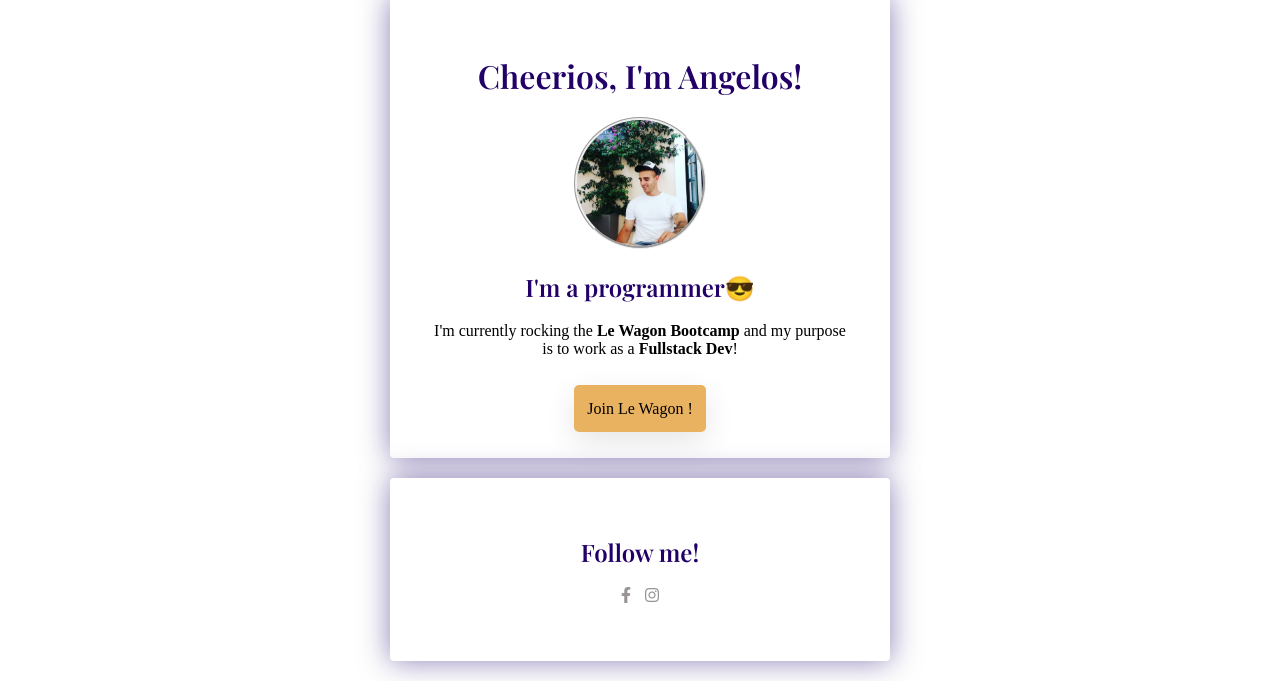
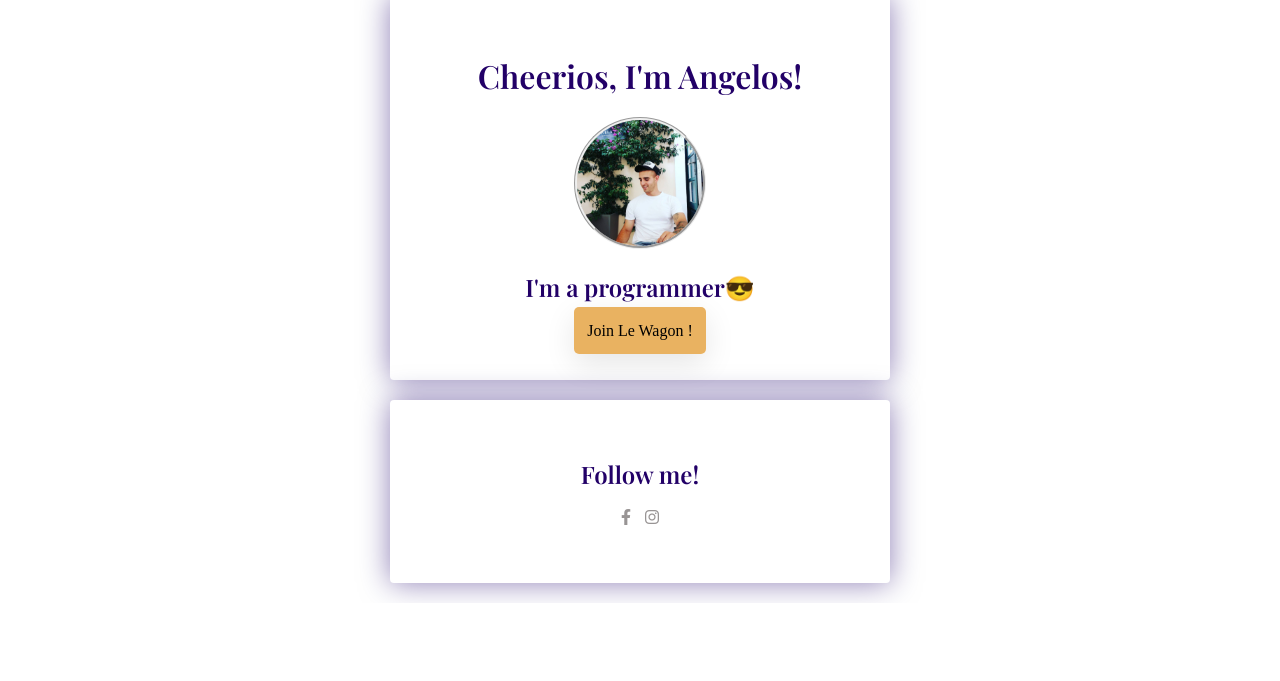
Before and after one commit to angelosmak/profile, a plain HTML site: page index.html in a window 1280 px wide. Shown: the part 824-1505 px from the top of the page. After the commit the page ends 1427 px from the top, so only its background shows below. Drawn offline with nearby package versions, Linux system fonts and the light colour scheme.

Commit message:
trying to see

```diff
--- a/index.html
+++ b/index.html
@@ -25,7 +25,6 @@
       <div class="card-white" id="header"><h1>Cheerios, I'm Angelos!</h1>
         <img class="round-img" src="images/117302460_2744632645769307_7236120050444463315_n.jpg" alt="Angelos image">
           <h2>I'm a programmer😎</h2>
-          <p>I'm currently rocking the <strong>Le Wagon Bootcamp</strong> and my purpose is to work as a <strong>Fullstack Dev</strong>!</p>
           <a class="btn-blue" href="https://www.lewagon.com" target=" _blank">Join Le Wagon !</a>
       </div>
       <div class="card-white" id="follow">
```
